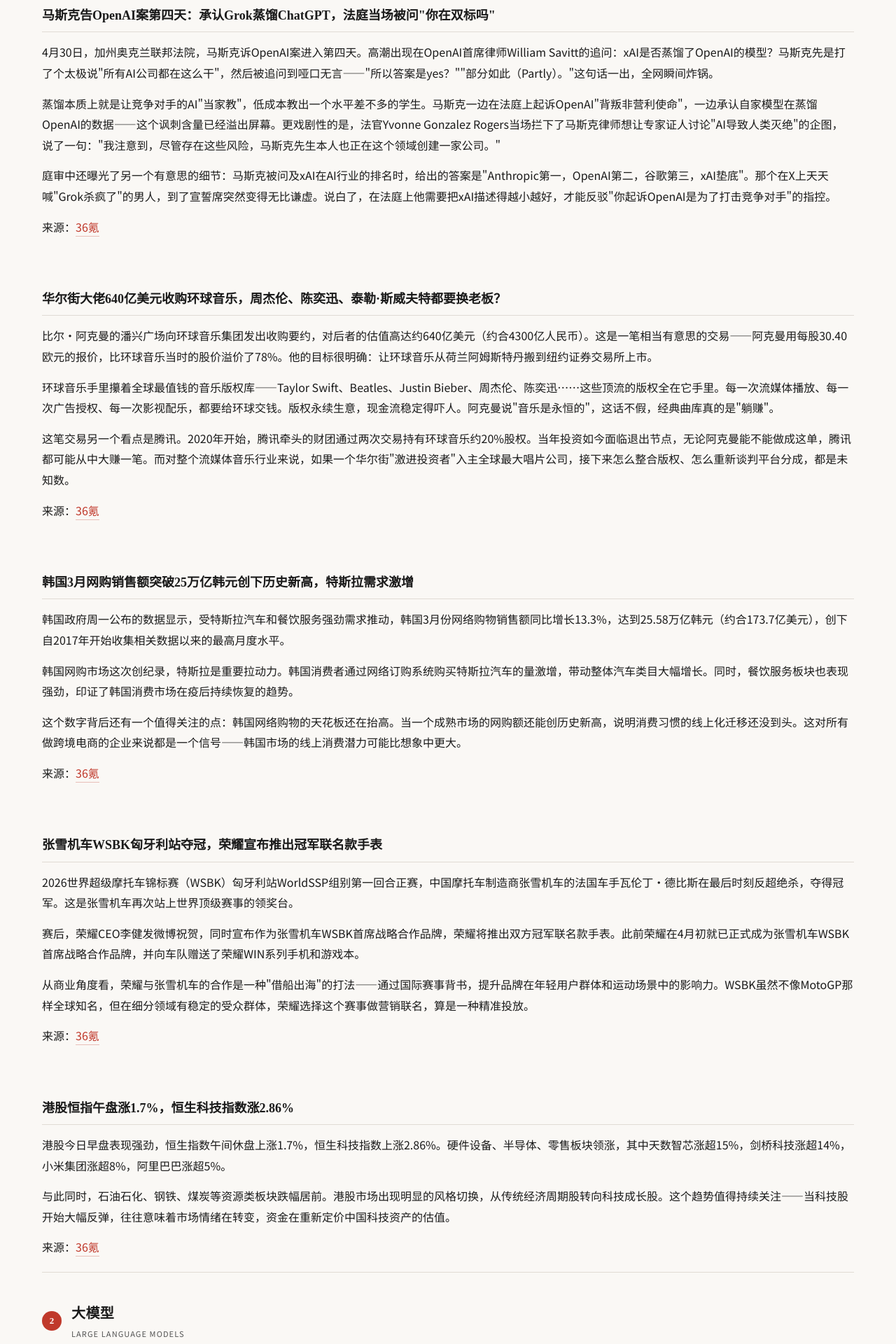
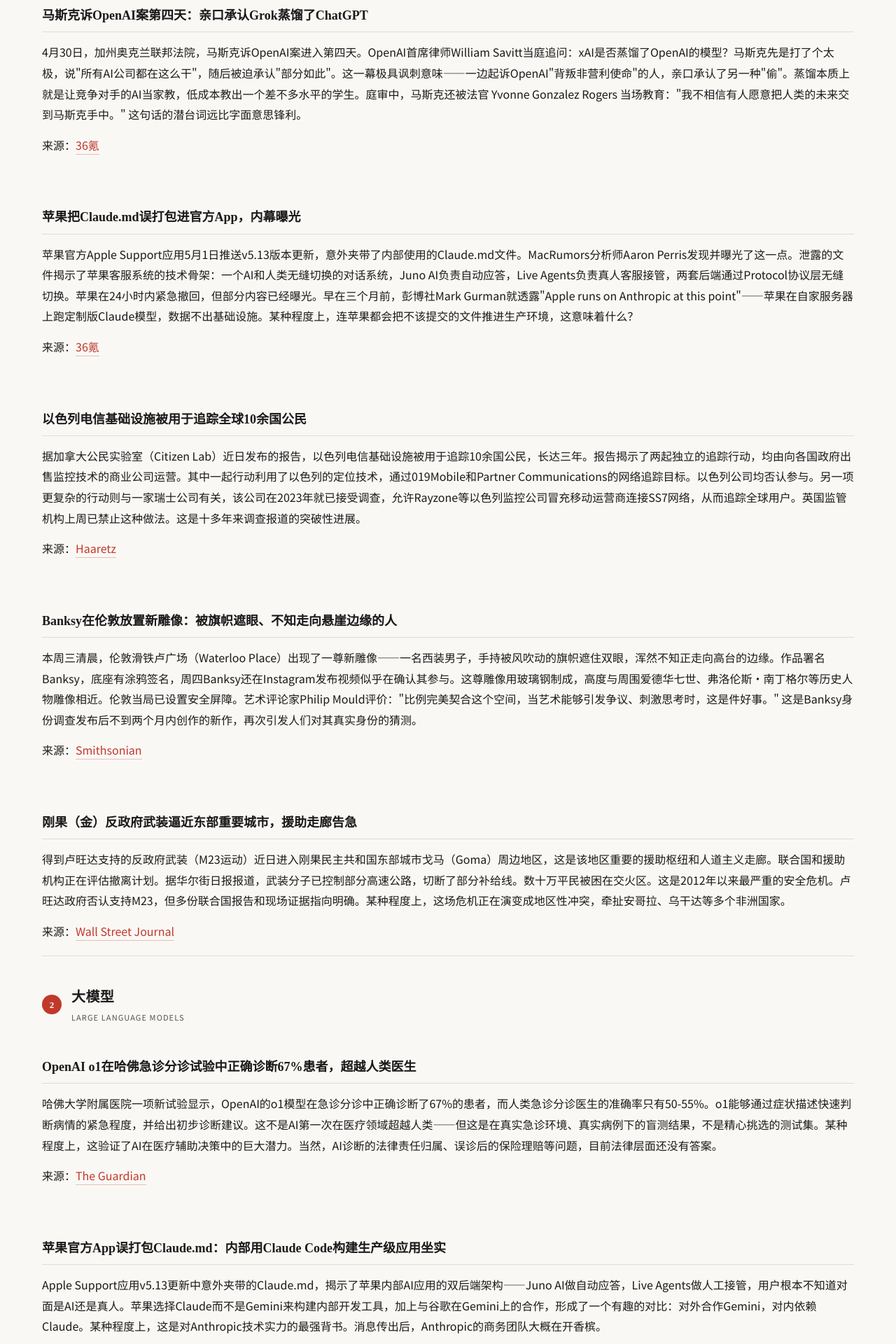
Before and after one commit to x-half/tyche, a Next.js app in the folder news-site/: page /articles/2026-05-04 in a window 1280 px wide. Shown: the part 480-2400 px from the top of the page at 70% size. Built offline with nearby package versions, Linux system fonts and the light colour scheme.

Commit message:
feat: 日报 2026-05-04

```diff
--- a/news-site/app/articles/2026-05-04/page.tsx
+++ b/news-site/app/articles/2026-05-04/page.tsx
@@ -2,7 +2,7 @@
 
 export const metadata: Metadata = {
   title: '📮 2026.05.04 · 国际・AI・Agent 日报',
-  description: '马斯克法庭承认Grok蒸馏ChatGPT、潘兴广场640亿美元收购环球音乐、苹果误打包Claude.md进入官方App',
+  description: '马斯克法庭承认Grok蒸馏ChatGPT；OpenAI o1急诊诊断超人类医生；苹果内部代码泄露暴露Claude应用',
 }
 
 export default function ArticlePage() {
@@ -22,7 +22,7 @@
           </div>
           <h1>国际・AI・Agent 日报</h1>
           <div className="article-note">
-            <strong>编者按：</strong>三个板块各挑了一条真正值得聊的。不是快讯合集，是有"认知增量"的事件。有些读起来可能不舒服，但它发生了。
+            <strong>编者按：</strong>三个板块各挑了一条真正值得聊的。不是快讯合集，是有&quot;认知增量&quot;的事件。有些读起来可能不舒服，但它发生了。
           </div>
         </section>
 
@@ -37,42 +37,33 @@
           </div>
 
           <div className="article-sub">
-            <h3>马斯克告OpenAI案第四天：承认Grok蒸馏ChatGPT，法庭当场被问"你在双标吗"</h3>
-            <p>4月30日，加州奥克兰联邦法院，马斯克诉OpenAI案进入第四天。高潮出现在OpenAI首席律师William Savitt的追问：xAI是否蒸馏了OpenAI的模型？马斯克先是打了个太极说"所有AI公司都在这么干"，然后被追问到哑口无言——"所以答案是yes？""部分如此（Partly）。"这句话一出，全网瞬间炸锅。</p>
-            <p>蒸馏本质上就是让竞争对手的AI"当家教"，低成本教出一个水平差不多的学生。马斯克一边在法庭上起诉OpenAI"背叛非营利使命"，一边承认自家模型在蒸馏OpenAI的数据——这个讽刺含量已经溢出屏幕。更戏剧性的是，法官Yvonne Gonzalez Rogers当场拦下了马斯克律师想让专家证人讨论"AI导致人类灭绝"的企图，说了一句："我注意到，尽管存在这些风险，马斯克先生本人也正在这个领域创建一家公司。"</p>
-            <p>庭审中还曝光了另一个有意思的细节：马斯克被问及xAI在AI行业的排名时，给出的答案是"Anthropic第一，OpenAI第二，谷歌第三，xAI垫底"。那个在X上天天喊"Grok杀疯了"的男人，到了宣誓席突然变得无比谦虚。说白了，在法庭上他需要把xAI描述得越小越好，才能反驳"你起诉OpenAI是为了打击竞争对手"的指控。</p>
+            <h3>马斯克诉OpenAI案第四天：亲口承认Grok蒸馏了ChatGPT</h3>
+            <p>4月30日，加州奥克兰联邦法院，马斯克诉OpenAI案进入第四天。OpenAI首席律师William Savitt当庭追问：xAI是否蒸馏了OpenAI的模型？马斯克先是打了个太极，说&quot;所有AI公司都在这么干&quot;，随后被迫承认&quot;部分如此&quot;。这一幕极具讽刺意味——一边起诉OpenAI&quot;背叛非营利使命&quot;的人，亲口承认了另一种&quot;偷&quot;。蒸馏本质上就是让竞争对手的AI当家教，低成本教出一个差不多水平的学生。庭审中，马斯克还被法官 Yvonne Gonzalez Rogers 当场教育：&quot;我不相信有人愿意把人类的未来交到马斯克手中。&quot; 这句话的潜台词远比字面意思锋利。</p>
             <p>来源：<a href="https://36kr.com/p/3791460373929221" target="_blank">36氪</a></p>
           </div>
 
           <div className="article-sub">
-            <h3>华尔街大佬640亿美元收购环球音乐，周杰伦、陈奕迅、泰勒·斯威夫特都要换老板？</h3>
-            <p>比尔·阿克曼的潘兴广场向环球音乐集团发出收购要约，对后者的估值高达约640亿美元（约合4300亿人民币）。这是一笔相当有意思的交易——阿克曼用每股30.40欧元的报价，比环球音乐当时的股价溢价了78%。他的目标很明确：让环球音乐从荷兰阿姆斯特丹搬到纽约证券交易所上市。</p>
-            <p>环球音乐手里攥着全球最值钱的音乐版权库——Taylor Swift、Beatles、Justin Bieber、周杰伦、陈奕迅……这些顶流的版权全在它手里。每一次流媒体播放、每一次广告授权、每一次影视配乐，都要给环球交钱。版权永续生意，现金流稳定得吓人。阿克曼说"音乐是永恒的"，这话不假，经典曲库真的是"躺赚"。</p>
-            <p>这笔交易另一个看点是腾讯。2020年开始，腾讯牵头的财团通过两次交易持有环球音乐约20%股权。当年投资如今面临退出节点，无论阿克曼能不能做成这单，腾讯都可能从中大赚一笔。而对整个流媒体音乐行业来说，如果一个华尔街"激进投资者"入主全球最大唱片公司，接下来怎么整合版权、怎么重新谈判平台分成，都是未知数。</p>
-            <p>来源：<a href="https://36kr.com/p/3791838183234816" target="_blank">36氪</a></p>
+            <h3>苹果把Claude.md误打包进官方App，内幕曝光</h3>
+            <p>苹果官方Apple Support应用5月1日推送v5.13版本更新，意外夹带了内部使用的Claude.md文件。MacRumors分析师Aaron Perris发现并曝光了这一点。泄露的文件揭示了苹果客服系统的技术骨架：一个AI和人类无缝切换的对话系统，Juno AI负责自动应答，Live Agents负责真人客服接管，两套后端通过Protocol协议层无缝切换。苹果在24小时内紧急撤回，但部分内容已经曝光。早在三个月前，彭博社Mark Gurman就透露&quot;Apple runs on Anthropic at this point&quot;——苹果在自家服务器上跑定制版Claude模型，数据不出基础设施。某种程度上，连苹果都会把不该提交的文件推进生产环境，这意味着什么？</p>
+            <p>来源：<a href="https://36kr.com/p/3791662444911617" target="_blank">36氪</a></p>
           </div>
 
           <div className="article-sub">
-            <h3>韩国3月网购销售额突破25万亿韩元创下历史新高，特斯拉需求激增</h3>
-            <p>韩国政府周一公布的数据显示，受特斯拉汽车和餐饮服务强劲需求推动，韩国3月份网络购物销售额同比增长13.3%，达到25.58万亿韩元（约合173.7亿美元），创下自2017年开始收集相关数据以来的最高月度水平。</p>
-            <p>韩国网购市场这次创纪录，特斯拉是重要拉动力。韩国消费者通过网络订购系统购买特斯拉汽车的量激增，带动整体汽车类目大幅增长。同时，餐饮服务板块也表现强劲，印证了韩国消费市场在疫后持续恢复的趋势。</p>
-            <p>这个数字背后还有一个值得关注的点：韩国网络购物的天花板还在抬高。当一个成熟市场的网购额还能创历史新高，说明消费习惯的线上化迁移还没到头。这对所有做跨境电商的企业来说都是一个信号——韩国市场的线上消费潜力可能比想象中更大。</p>
-            <p>来源：<a href="https://36kr.com/newsflashes/3794527211707398" target="_blank">36氪</a></p>
+            <h3>以色列电信基础设施被用于追踪全球10余国公民</h3>
+            <p>据加拿大公民实验室（Citizen Lab）近日发布的报告，以色列电信基础设施被用于追踪10余国公民，长达三年。报告揭示了两起独立的追踪行动，均由向各国政府出售监控技术的商业公司运营。其中一起行动利用了以色列的定位技术，通过019Mobile和Partner Communications的网络追踪目标。以色列公司均否认参与。另一项更复杂的行动则与一家瑞士公司有关，该公司在2023年就已接受调查，允许Rayzone等以色列监控公司冒充移动运营商连接SS7网络，从而追踪全球用户。英国监管机构上周已禁止这种做法。这是十多年来调查报道的突破性进展。</p>
+            <p>来源：<a href="https://www.haaretz.com/israel-news/security-aviation/2026-05-03/ty-article-magazine/ghost-operators-how-israeli-telecoms-were-exploited-to-track-citizens-worldwide/0000019d-e9c0-dd9a-a79d-ede90a450000" target="_blank">Haaretz</a></p>
           </div>
 
           <div className="article-sub">
-            <h3>张雪机车WSBK匈牙利站夺冠，荣耀宣布推出冠军联名款手表</h3>
-            <p>2026世界超级摩托车锦标赛（WSBK）匈牙利站WorldSSP组别第一回合正赛，中国摩托车制造商张雪机车的法国车手瓦伦丁·德比斯在最后时刻反超绝杀，夺得冠军。这是张雪机车再次站上世界顶级赛事的领奖台。</p>
-            <p>赛后，荣耀CEO李健发微博祝贺，同时宣布作为张雪机车WSBK首席战略合作品牌，荣耀将推出双方冠军联名款手表。此前荣耀在4月初就已正式成为张雪机车WSBK首席战略合作品牌，并向车队赠送了荣耀WIN系列手机和游戏本。</p>
-            <p>从商业角度看，荣耀与张雪机车的合作是一种"借船出海"的打法——通过国际赛事背书，提升品牌在年轻用户群体和运动场景中的影响力。WSBK虽然不像MotoGP那样全球知名，但在细分领域有稳定的受众群体，荣耀选择这个赛事做营销联名，算是一种精准投放。</p>
-            <p>来源：<a href="https://36kr.com/p/3792228036615430" target="_blank">36氪</a></p>
+            <h3>Banksy在伦敦放置新雕像：被旗帜遮眼、不知走向悬崖边缘的人</h3>
+            <p>本周三清晨，伦敦滑铁卢广场（Waterloo Place）出现了一尊新雕像——一名西装男子，手持被风吹动的旗帜遮住双眼，浑然不知正走向高台的边缘。作品署名Banksy，底座有涂鸦签名，周四Banksy还在Instagram发布视频似乎在确认其参与。这尊雕像用玻璃钢制成，高度与周围爱德华七世、弗洛伦斯·南丁格尔等历史人物雕像相近。伦敦当局已设置安全屏障。艺术评论家Philip Mould评价：&quot;比例完美契合这个空间，当艺术能够引发争议、刺激思考时，这是件好事。&quot; 这是Banksy身份调查发布后不到两个月内创作的新作，再次引发人们对其真实身份的猜测。</p>
+            <p>来源：<a href="https://www.smithsonianmag.com/smart-news/attributed-to-banksy-a-new-statue-of-a-suited-man-blinded-by-a-flag-and-walking-off-a-ledge-appeared-in-central-london-180988662/" target="_blank">Smithsonian</a></p>
           </div>
 
           <div className="article-sub">
-            <h3>港股恒指午盘涨1.7%，恒生科技指数涨2.86%</h3>
-            <p>港股今日早盘表现强劲，恒生指数午间休盘上涨1.7%，恒生科技指数上涨2.86%。硬件设备、半导体、零售板块领涨，其中天数智芯涨超15%，剑桥科技涨超14%，小米集团涨超8%，阿里巴巴涨超5%。</p>
-            <p>与此同时，石油石化、钢铁、煤炭等资源类板块跌幅居前。港股市场出现明显的风格切换，从传统经济周期股转向科技成长股。这个趋势值得持续关注——当科技股开始大幅反弹，往往意味着市场情绪在转变，资金在重新定价中国科技资产的估值。</p>
-            <p>来源：<a href="https://36kr.com/newsflashes/3794457822059523" target="_blank">36氪</a></p>
+            <h3>刚果（金）反政府武装逼近东部重要城市，援助走廊告急</h3>
+            <p>得到卢旺达支持的反政府武装（M23运动）近日进入刚果民主共和国东部城市戈马（Goma）周边地区，这是该地区重要的援助枢纽和人道主义走廊。联合国和援助机构正在评估撤离计划。据华尔街日报报道，武装分子已控制部分高速公路，切断了部分补给线。数十万平民被困在交火区。这是2012年以来最严重的安全危机。卢旺达政府否认支持M23，但多份联合国报告和现场证据指向明确。某种程度上，这场危机正在演变成地区性冲突，牵扯安哥拉、乌干达等多个非洲国家。</p>
+            <p>来源：<a href="https://www.wsj.com/articles/rwanda-backed-rebels-enter-congo-safe-haven-city-aid-hub-09fdccb8" target="_blank">Wall Street Journal</a></p>
           </div>
         </section>
 
@@ -87,31 +78,27 @@
           </div>
 
           <div className="article-sub">
-            <h3>豆包App将推付费订阅，复杂任务场景开始收费</h3>
-            <p>豆包App在App Store页面出现付费版本服务声明，官方回应称豆包始终提供免费服务，在此基础上也在探索更多增值服务。知情人士透露，付费功能将主要专注在复杂任务和生产力场景，如PPT生成、数据分析、影视制作等。</p>
-            <p>豆包表示，随着模型能力持续升级，产品已能满足越来越多复杂高价值任务，但这类任务消耗更多算力与推理时间，因此计划上线付费服务满足这部分需求。免费版本继续面向日常使用。</p>
-            <p>来源：<a href="https://36kr.com/newsflashes/3794495772712195" target="_blank">36氪</a></p>
+            <h3>OpenAI o1在哈佛急诊分诊试验中正确诊断67%患者，超越人类医生</h3>
+            <p>哈佛大学附属医院一项新试验显示，OpenAI的o1模型在急诊分诊中正确诊断了67%的患者，而人类急诊分诊医生的准确率只有50-55%。o1能够通过症状描述快速判断病情的紧急程度，并给出初步诊断建议。这不是AI第一次在医疗领域超越人类——但这是在真实急诊环境、真实病例下的盲测结果，不是精心挑选的测试集。某种程度上，这验证了AI在医疗辅助决策中的巨大潜力。当然，AI诊断的法律责任归属、误诊后的保险理赔等问题，目前法律层面还没有答案。</p>
+            <p>来源：<a href="https://www.theguardian.com/technology/2026/apr/30/ai-outperforms-doctors-in-harvard-trial-of-emergency-triage-diagnoses" target="_blank">The Guardian</a></p>
           </div>
 
           <div className="article-sub">
-            <h3>苹果官方App误打包Claude.md，暴露内部使用Claude Code构建生产级应用</h3>
-            <p>苹果官方Apple Support应用v5.13版本更新中意外夹带了Claude.md文件，被MacRumors分析师Aaron Perris发现并曝光。泄露文件揭示了Apple Support的对话系统架构：Juno AI负责自动应答，Live Agents负责真人客服接管，两套后端通过Protocol协议层无缝切换。</p>
-            <p>消息系统的三角色设计尤其值得注意：用户、苹果真人客服、AI三种身份走同一套处理流程，用户无法区分对面到底是人还是AI。苹果已紧急撤回该版本。</p>
-            <p>这再次印证了苹果与Anthropic的深度合作——彭博社Mark Gurman三个月前就报道过"Apple runs on Anthropic at this point"。有趣的是，苹果选择Claude而非Gemini来构建内部开发工具。</p>
+            <h3>苹果官方App误打包Claude.md：内部用Claude Code构建生产级应用坐实</h3>
+            <p>Apple Support应用v5.13更新中意外夹带的Claude.md，揭示了苹果内部AI应用的双后端架构——Juno AI做自动应答，Live Agents做人工接管，用户根本不知道对面是AI还是真人。苹果选择Claude而不是Gemini来构建内部开发工具，加上与谷歌在Gemini上的合作，形成了一个有趣的对比：对外合作Gemini，对内依赖Claude。某种程度上，这是对Anthropic技术实力的最强背书。消息传出后，Anthropic的商务团队大概在开香槟。</p>
             <p>来源：<a href="https://36kr.com/p/3791662444911617" target="_blank">36氪</a></p>
           </div>
 
           <div className="article-sub">
-            <h3>卓驭发布面向移动物理AI的原生多模态基础模型，转型成为生存法则</h3>
-            <p>卓驭科技在北京车展发布了面向移动物理AI的原生多模态基础模型。卓驭副总裁于贝贝表示，算法厂商向物理AI转型不是迎合资本市场的想象空间，而是关乎存亡的生存法则。</p>
-            <p>卓驭透露，其移动基座模型正在打破传统Tier 1"卖硬件、收开发费"的单一商业模式，探索基于订阅、利润分成和"动作令牌"的新商业形态。</p>
-            <p>来源：<a href="https://36kr.com/p/3789475357400068" target="_blank">36氪</a></p>
+            <h3>SK海力士股价涨幅扩大至12%，AI存储芯片需求持续强劲</h3>
+            <p>SK海力士股价今日涨幅扩大至12%，成为市场焦点。作为HBM（高带宽存储）芯片的主要供应商，SK海力士直接受益于AI大模型对高性能存储的爆炸式需求。英伟达最新的AI服务器集群需要大量HBM，而SK海力士是其主要供应商之一。某种程度上，HBM的供需格局决定了AI大模型训练成本的下降速度——如果存储跟不上，再强的算力也发挥不出来。</p>
+            <p>来源：<a href="https://36kr.com/newsflashes/3794574058363910" target="_blank">36氪</a></p>
           </div>
 
           <div className="article-sub">
-            <h3>精锻科技机器人业务尚未形成销售收入，2026年陆续到位</h3>
-            <p>精锻科技在业绩说明会表示，公司机器人相关业务目前仍处于研发和市场开拓阶段，量产设备计划于2026年陆续到位并安装调试，但规模化生产需待客户验证通过及订单落地，具体时间表存在不确定性。</p>
-            <p>来源：<a href="https://36kr.com/newsflashes/3794483360046337" target="_blank">36氪</a></p>
+            <h3>DeepClaude：用DeepSeek V4 Pro给Claude Code做&quot;家教&quot;，成本降至1/17</h3>
+            <p>开发者aattaran在GitHub上发布了DeepClaude项目，将Claude Code与DeepSeek V4 Pro结合，实现了一个agent loop。核心思路是：用更便宜的DeepSeek V4 Pro做初步推理和搜索，Claude Code负责代码生成和执行。简单说，就是让DeepSeek当&quot;助教&quot;，Claude Code当&quot;主讲&quot;。项目声称可以将成本降低17倍，同时保持代码质量。这个项目的出现，某种程度上反映了AI编码工具市场的竞争格局：不是在能力上比拼，而是在性价比上内卷。</p>
+            <p>来源：<a href="https://github.com/aattaran/deepclaude" target="_blank">GitHub</a></p>
           </div>
         </section>
 
@@ -126,20 +113,21 @@
           </div>
 
           <div className="article-sub">
-            <h3>中美具身公司在硅谷激辩四大问题：数据、模型架构、灵巧手、规模化落地</h3>
-            <p>4月28日，魔法原子在圣何塞发起全球具身智能创新大会（GEIS），Openmind、PrismaX、Chestnut Robotics等硅谷具身公司参会。会上讨论了四个核心问题：</p>
-            <p>第一，合成数据vs真实数据。亚马逊前沿AI与机器人研究院科学家Haozhi Qi认为，合成数据适用于学习单一反应基本技能，但长程技能（如做早餐）需要真实数据训练。英伟达GEAR Lab采用50%模拟数据、40%真实数据的混合策略。</p>
-            <p>第二，VLA是否是最优架构。VLA因强大任务泛化能力成为主流，但存在触觉和本体感知短板。业内共识是未来传感器和硬件发展后，算法也会迭代。</p>
-            <p>第三，灵巧手设计路线之争。连杆、腱绳、直驱三种方案各有优劣，Chestnut Robotics选择了混合架构路线。</p>
-            <p>第四，规模化落地的关键。OpenMind创始人斯坦福大学教授Jan Liphardt总结：机器人进入真实世界，越早越好。实验室无法模拟复杂现实场景，真实部署才能持续迭代。</p>
-            <p>来源：<a href="https://36kr.com/p/3792155815304450" target="_blank">36氪</a></p>
+            <h3>&quot;Agentic Coding is a Trap&quot;：AI编程 agent 热潮中的冷思考</h3>
+            <p>Hacker News上热转的一篇文章直指AI编程agent的核心问题：AI生成代码的非确定性，导致周围系统复杂度增加；开发者技能退化；供应商锁定；成本不可预测。一个健康的AI编程流程，需要有经验丰富的工程师在架构层面把关——但讽刺的是，AI工具恰恰在削弱人的批判性思维能力。某种程度上，这篇文章揭示了一个根本矛盾：越是依赖AI来弥补能力差距，越是在制造更大的能力差距。开发者变成了&quot;抽拉杆的&quot;，而不是真正理解代码的人。</p>
+            <p>来源：<a href="https://larsfaye.com/articles/agentic-coding-is-a-trap" target="_blank">Lars Faye</a></p>
           </div>
 
           <div className="article-sub">
-            <h3>智元机器人第1万台下线，宇树科技IPO招股书披露5500台出货量</h3>
-            <p>2026年4月以来，具身智能行业进入数字竞速阶段。智元机器人宣布第1万台机器人量产下线，从5000台到10000台仅用了三个多月。宇树科技IPO招股书也披露了激进商业化数据：2025年营收17.07亿元，出货量超过5500台，海外营收占总营收50%以上。</p>
-            <p>魔法原子提出了更激进的营收目标：2036年实现140亿美元营收规模，并在硅谷召开全球发布会，发布Magic-Mix世界模型、MagicHand H01灵巧手和MagicBot X1人形机器人等产品。</p>
-            <p>来源：<a href="https://36kr.com/p/3792155815304450" target="_blank">36氪</a></p>
+            <h3>多个开源AI Agent框架更新：Tars、OpenCow、Kagura Story</h3>
+            <p>Hacker News显示的开源热榜上，多个AI Agent项目获得关注。Tars是一个自托管的AI agent运行时，支持chat、多sub-agent并行、三层模型路由、后台看门狗和定时任务，单个Go二进制文件实现。OpenCow是一个基于LangChain和LangGraph的轻量级个人AI agent框架。Kagura Story则是一个AI agent的学习和成长日记。这些项目的涌现，说明AI agent的标准化和工程化正在加速——不再是实验品，而是开始进入生产工具序列。</p>
+            <p>来源：<a href="https://news.ycombinator.com/" target="_blank">Hacker News</a></p>
+          </div>
+
+          <div className="article-sub">
+            <h3>Chrome浏览器MCP Agent Connector：浏览器成为AI Agent的控制终端</h3>
+            <p>biome-os发布的chrome-extension项目，将Chrome浏览器连接到AI agent编排器，实现浏览器操作的自动化。这意味着AI agent可以直接控制浏览器进行网页操作、数据抓取、表单填写等任务。对于需要大规模浏览器自动化的场景（如市场调研、竞品监控、自动化测试），这是一个值得关注的方向。当然，这也带来了安全风险——如果AI agent可以控制你的浏览器，它能做很多事情。</p>
+            <p>来源：<a href="https://github.com/biome-os/chrome-extension" target="_blank">GitHub</a></p>
           </div>
         </section>
 
@@ -147,11 +135,41 @@
         <div className="summary-block">
           <h2>一句话总结</h2>
           <ul>
-            <li>马斯克在法庭上承认Grok蒸馏ChatGPT，暴露了AI行业"大家都在干"的灰色操作</li>
-            <li>阿克曼640亿美元收购环球音乐，腾讯持有的20%股权面临退出节点</li>
-            <li>苹果误打包Claude.md进官方App，坐实了"Apple runs on Anthropic"</li>
-            <li>具身智能进入量产竞速阶段，中国公司出海硅谷办会秀肌肉</li>
+            <li>马斯克诉OpenAI案暴露AI行业&quot;蒸馏&quot;潜规则，Grok被指用ChatGPT训练</li>
+            <li>苹果内部代码泄露坐实使用Claude Code，Anthropic获得最强背书</li>
+            <li>OpenAI o1在真实急诊环境中超越人类分诊医生，医疗AI加速落地</li>
+            <li>DeepClaude将Claude Code与DeepSeek结合，成本降至1/17</li>
+            <li>AI编程agent热潮中，有开发者开始反思&quot;抽拉杆&quot;陷阱</li>
           </ul>
+        </div>
+
+        {/* 历史上的今天 */}
+        <div style={{ marginTop: '24px', padding: '20px', background: '#faf9f7', borderRadius: '12px', border: '1px solid #eee' }}>
+          <div style={{ fontSize: '13px', color: '#e87a9f', fontWeight: 600, marginBottom: '12px', letterSpacing: '0.5px' }}>
+            📜 历史上的今天
+          </div>
+          <div style={{ display: 'flex', flexDirection: 'column', gap: '10px' }}>
+            <div style={{ display: 'flex', gap: '10px', fontSize: '14px', lineHeight: '1.6' }}>
+              <span style={{ color: '#c9996b', fontWeight: 600, flexShrink: 0 }}>1970</span>
+              <span style={{ color: '#555' }}>美国国民警卫队在肯特州立大学向抗议入侵柬埔寨的学生开枪，造成4人死亡、9人受伤</span>
+            </div>
+            <div style={{ display: 'flex', gap: '10px', fontSize: '14px', lineHeight: '1.6' }}>
+              <span style={{ color: '#c9996b', fontWeight: 600, flexShrink: 0 }}>1972</span>
+              <span style={{ color: '#555' }}>加拿大环保组织&quot;不要制造波浪委员会&quot;正式更名为&quot;绿色和平基金会&quot;</span>
+            </div>
+            <div style={{ display: 'flex', gap: '10px', fontSize: '14px', lineHeight: '1.6' }}>
+              <span style={{ color: '#c9996b', fontWeight: 600, flexShrink: 0 }}>1945</span>
+              <span style={{ color: '#555' }}>德国国防军在吕讷堡荒原签署投降书，标志着二战欧洲战事结束</span>
+            </div>
+            <div style={{ display: 'flex', gap: '10px', fontSize: '14px', lineHeight: '1.6' }}>
+              <span style={{ color: '#c9996b', fontWeight: 600, flexShrink: 0 }}>1919</span>
+              <span style={{ color: '#555' }}>五四运动：北京学生在天安门广场抗议巴黎和会，将德国在山东权益转让日本</span>
+            </div>
+            <div style={{ display: 'flex', gap: '10px', fontSize: '14px', lineHeight: '1.6' }}>
+              <span style={{ color: '#c9996b', fontWeight: 600, flexShrink: 0 }}>1886</span>
+              <span style={{ color: '#555' }}>芝加哥干草市场事件：抗议罢工中炸弹爆炸，7名警察和4名平民死亡</span>
+            </div>
+          </div>
         </div>
 
         <footer className="article-footer">
```
